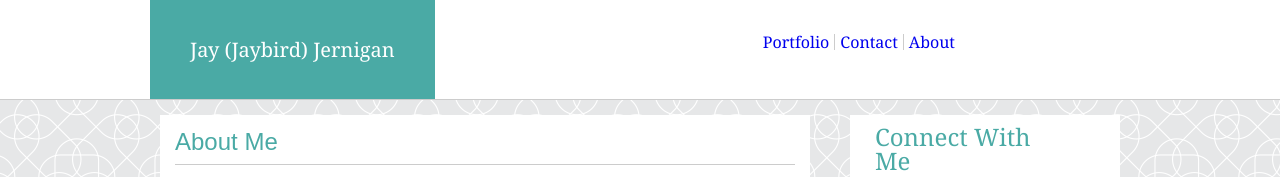
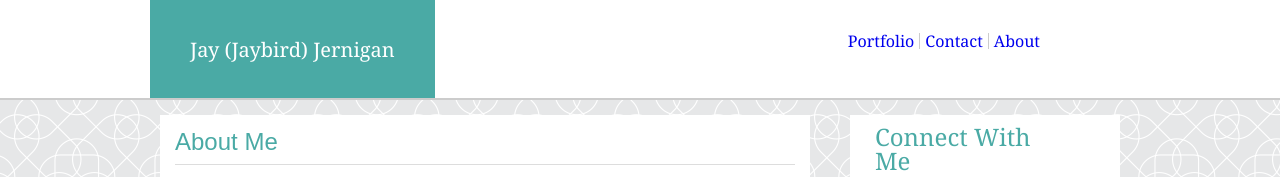
Before and after one commit to Livingnight/Basic-Portfolio, a plain HTML site: page index.html in a window 1280 px wide. Shown: the top 177 px of the page. Drawn offline with Linux system fonts and the light colour scheme.

Commit message:
final update

```diff
--- a/assets/css/style.css
+++ b/assets/css/style.css
@@ -8,13 +8,14 @@ html {
 body{
     font-family: 'Arial', 'Helvetica Neue', Helvetica, sans-serif;
     color: #777777;
+    border-color: #dddddd;
     height: 150vh;
     background-image: url('../images/intersection.png');
     position: relative;
-    border-color: #cccccc;
 }
 header{
     font-family: 'Georgia', Times, Times New Roman, serif;
+    border-color: #cccccc;
 }
 a{
     text-decoration: none;
@@ -68,7 +69,7 @@ textarea {
 
     height: 100px;
     background: #ffffff;
-    border-bottom: 1px solid #cccccc;
+    border-bottom: 2px solid #cccccc;
     position: relative;
 }
 .about-content{
@@ -77,7 +78,7 @@ textarea {
 }
 .nav-header p{
     position: absolute;
-    border-bottom: 1px solid #cccccc;
+    border-bottom: 1px solid #dddddd;
 }
 .nav-name{
     position: absolute;
@@ -90,9 +91,8 @@ textarea {
     left: 150px;
 }
 .nav-link{
-    /*list-style: none;*/
     position: absolute;
-    right: 25%;
+    right: 235px;
     bottom: 50%;
 }
 .nav-link li{
@@ -126,7 +126,7 @@ textarea {
     background: #ffffff;
 }
 .content-head p {
-    border-bottom: 1px solid #cccccc;
+    border-bottom: 1px solid #dddddd;
     width: 620px;
     padding-bottom: 10px;
     color: #4aaaa5;
@@ -157,7 +157,7 @@ textarea {
     margin-bottom: 15px;
 }
 .connect-head p{
-    border-bottom: 1px solid #cccccc;
+    border-bottom: 1px solid #dddddd;
     padding: 10px;
     font-size: 24px;
     color: #4aaaa5;
```
